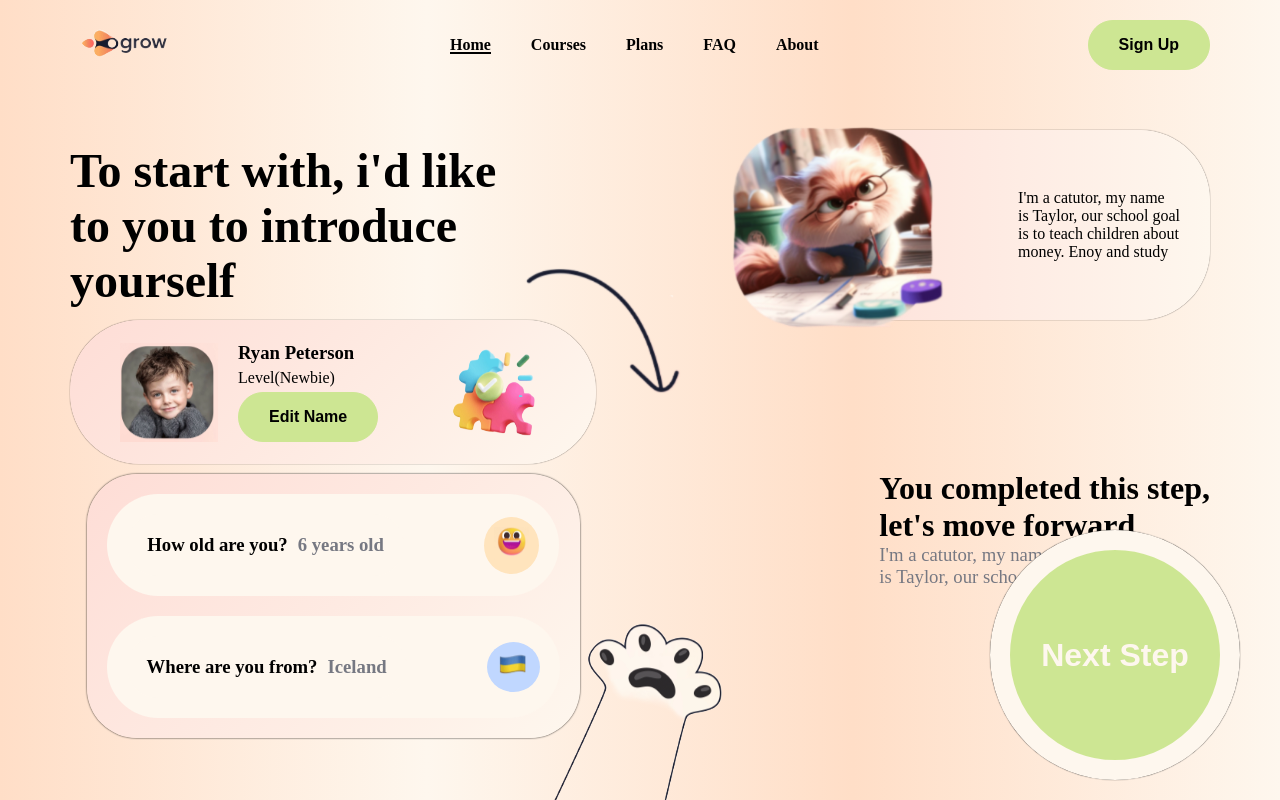
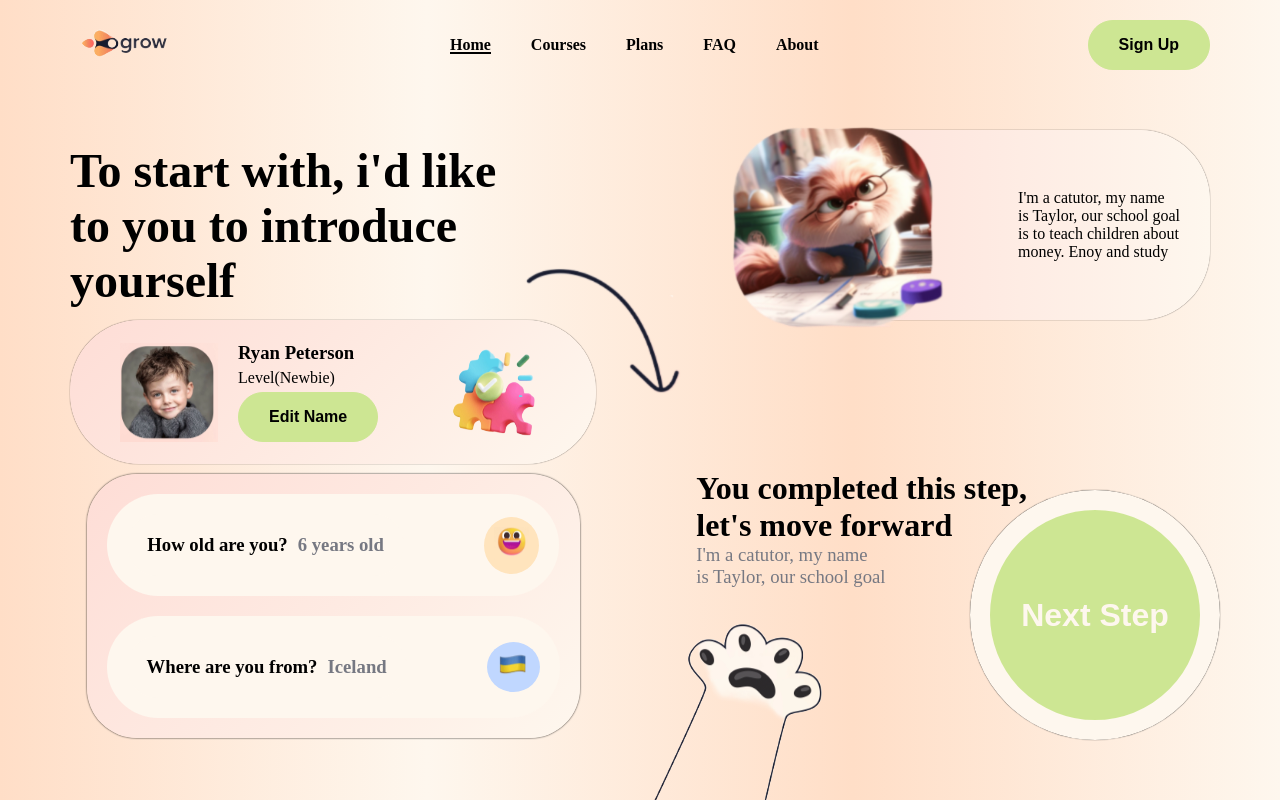
Before and after one commit to MbiamouRichy/Growly, an Angular app: page /courses in a window 1280 px wide. Built offline with nearby package versions, Linux system fonts and the light colour scheme.

Commit message:
fin partie desktop : partie1

```diff
--- a/src/app/contact/contact.component.scss
+++ b/src/app/contact/contact.component.scss
@@ -62,7 +62,7 @@ $color5: rgb(118,120,130);
 /*========= ROW2 =========*/
 .div_row2 {
   @extend %div_row;
-  justify-content: space-between;
+  justify-content: flex-start;
   .div_row2_col1{
     @extend %div_col;
     gap: 10px;
@@ -142,6 +142,7 @@ button{
 .div_row2_col2{
   @extend %div_col;
   align-items: flex-start;
+  margin-left: 100px;
 
   h3{
     font-size: 2rem;
@@ -155,7 +156,7 @@ button{
   .div_row {
     @extend %div_row;
     .btn_next_step {
-      @include absolute_div(none,40px,20px,none);
+      @include absolute_div(none,60px,60px,none);
       border-radius: 50%;
       font-size: 2rem;
       color: $color3;
@@ -171,6 +172,6 @@ button{
 }
 /*--------- bottom image ------------*/
 .image_bottom{
-  @include absolute_div(none,0,0,0);
+  @include absolute_div(none,0,0,200px);
   margin: 0 auto;
 }
```
